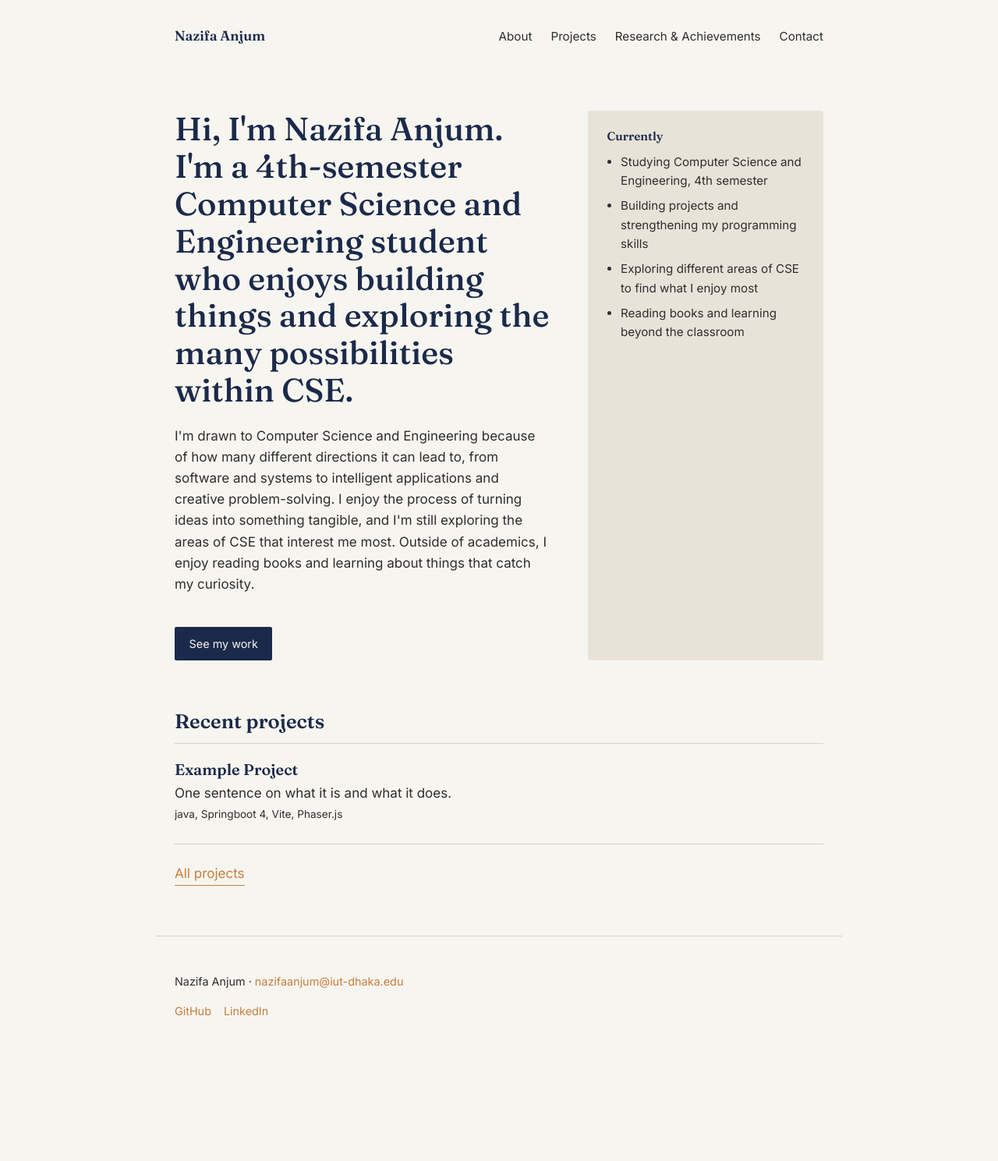
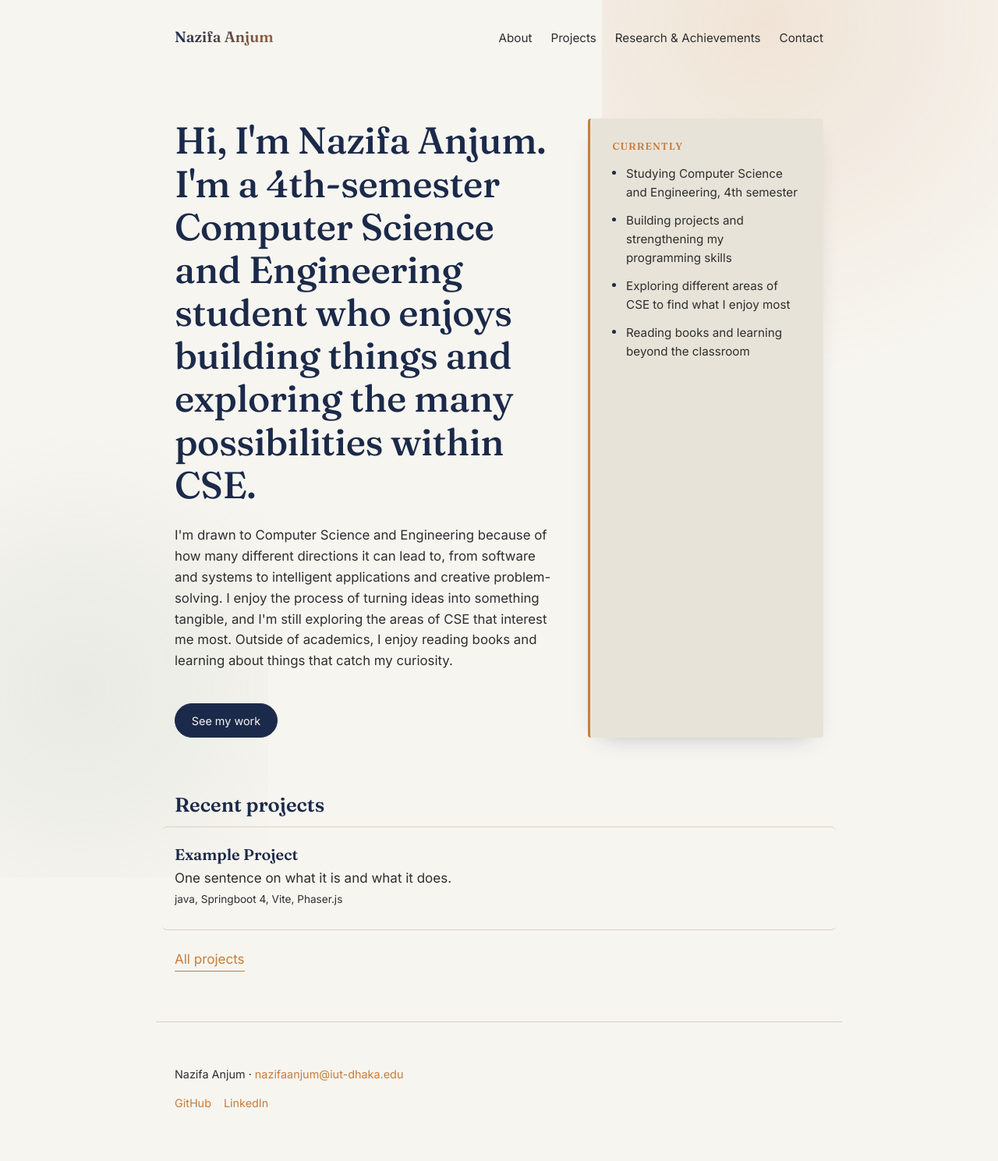
Before and after one commit to na-rai/na-rai.github.io, a Jekyll site: the page built from index.html, in a window 1280 px wide. Shown: the whole page at 78% size. Built offline with Jekyll 4.4.1, drawn with Linux system fonts in a browser that asks for light colours; before the commit the page ends 1370 px from its top, so only the background shows below that.

Commit message:
Update _custom.scss

```diff
--- a/_sass/_custom.scss
+++ b/_sass/_custom.scss
@@ -4,6 +4,7 @@
   --ink: #1B2A4A;      // deep indigo — headings, primary text
   --body: #2E2E2E;     // body copy
   --accent: #C77D3B;   // warm amber — the one accent color
+  --accent-2: #8FA998; // muted sage — second accent, used sparingly (blobs/glow only)
   --card: #E8E3D8;     // subtle fill for the "currently" panel
   --rule: #D8D2C4;     // hairline dividers
 
@@ -19,6 +20,8 @@
 
 * { box-sizing: border-box; }
 
+html { scroll-behavior: smooth; }
+
 body {
   margin: 0;
   background: var(--paper);
@@ -26,6 +29,37 @@ body {
   font-family: var(--sans);
   font-size: 17px;
   line-height: 1.6;
+  position: relative;
+  overflow-x: hidden;
+}
+
+// ---- Ambient background decoration (fixed, behind everything, CSS-only) ----
+body::before {
+  content: "";
+  position: fixed;
+  top: -20%;
+  right: -15%;
+  width: 60vw;
+  height: 60vw;
+  max-width: 700px;
+  max-height: 700px;
+  background: radial-gradient(circle at 30% 30%, rgba(199,125,59,0.14), transparent 65%);
+  z-index: -1;
+  pointer-events: none;
+}
+
+body::after {
+  content: "";
+  position: fixed;
+  bottom: -25%;
+  left: -20%;
+  width: 55vw;
+  height: 55vw;
+  max-width: 600px;
+  max-height: 600px;
+  background: radial-gradient(circle at 60% 60%, rgba(143,169,152,0.14), transparent 65%);
+  z-index: -1;
+  pointer-events: none;
 }
 
 h1, h2, h3 {
@@ -56,8 +90,11 @@ p { max-width: 68ch; }
   &__home {
     font-family: var(--serif);
     font-weight: 600;
-    font-size: 1.1rem;
-    color: var(--ink);
+    font-size: 1.2rem;
+    background: linear-gradient(100deg, var(--ink), var(--accent) 140%);
+    -webkit-background-clip: text;
+    background-clip: text;
+    color: transparent;
   }
 
   &__links {
@@ -66,13 +103,23 @@ p { max-width: 68ch; }
     font-size: 0.95rem;
 
     a {
+      position: relative;
       color: var(--body);
-      border-bottom: 1px solid transparent;
-      padding-bottom: 2px;
-      transition: border-color 0.15s ease;
+      padding-bottom: 3px;
 
-      &:hover, &:focus-visible {
-        border-color: var(--accent);
+      &::after {
+        content: "";
+        position: absolute;
+        left: 0;
+        bottom: 0;
+        width: 0;
+        height: 1.5px;
+        background: var(--accent);
+        transition: width 0.25s ease;
+      }
+
+      &:hover::after, &:focus-visible::after {
+        width: 100%;
       }
     }
   }
@@ -82,6 +129,7 @@ p { max-width: 68ch; }
   max-width: var(--max-width);
   margin: 0 auto;
   padding: 1rem 1.5rem 4rem;
+  position: relative;
 }
 
 // ---- Hero (asymmetric, left-aligned) ----
@@ -89,8 +137,8 @@ p { max-width: 68ch; }
   display: grid;
   grid-template-columns: 1.6fr 1fr;
   gap: 3rem;
-  padding: 3rem 0 4rem;
-  animation: fade-in 0.6s ease-out;
+  padding: 3.5rem 0 4.5rem;
+  animation: fade-in 0.7s cubic-bezier(.2,.8,.2,1);
 
   @media (max-width: 700px) {
     grid-template-columns: 1fr;
@@ -99,55 +147,80 @@ p { max-width: 68ch; }
   }
 
   &__statement h1 {
-    font-size: clamp(1.8rem, 4vw, 2.6rem);
+    font-size: clamp(2rem, 4.5vw, 3rem);
     font-weight: 500;
+    letter-spacing: -0.01em;
   }
 
   &__sub {
     color: var(--body);
     margin-top: 1.2rem;
+    font-size: 1.05rem;
   }
 
   &__currently {
     background: var(--card);
-    padding: 1.5rem;
-    border-radius: 2px;
+    padding: 1.75rem;
+    border-radius: 4px;
+    border-left: 3px solid var(--accent);
+    box-shadow: 0 12px 30px -18px rgba(27,42,74,0.35);
 
     h2 {
-      font-size: 0.95rem;
+      font-size: 0.8rem;
       font-weight: 600;
-      margin-bottom: 0.75rem;
+      letter-spacing: 0.08em;
+      text-transform: uppercase;
+      color: var(--accent);
+      margin-bottom: 1rem;
     }
 
     ul {
       margin: 0;
-      padding-left: 1.1rem;
+      padding: 0;
+      list-style: none;
       font-size: 0.95rem;
 
-      li { margin-bottom: 0.5rem; }
+      li {
+        margin-bottom: 0.7rem;
+        padding-left: 1.1rem;
+        position: relative;
+
+        &::before {
+          content: "";
+          position: absolute;
+          left: 0;
+          top: 0.55em;
+          width: 5px;
+          height: 5px;
+          border-radius: 50%;
+          background: var(--ink);
+        }
+      }
     }
   }
 }
 
 @keyframes fade-in {
-  from { opacity: 0; transform: translateY(8px); }
+  from { opacity: 0; transform: translateY(12px); }
   to { opacity: 1; transform: translateY(0); }
 }
 
 // ---- Pill links / buttons ----
 .pill-link {
   display: inline-block;
-  padding: 0.55rem 1.1rem;
+  padding: 0.6rem 1.3rem;
   border: 1px solid var(--ink);
-  border-radius: 2px;
+  border-radius: 999px;
   color: var(--ink);
   font-size: 0.9rem;
   margin-top: 1.5rem;
-  transition: background 0.15s ease, color 0.15s ease;
+  transition: background 0.2s ease, color 0.2s ease, transform 0.2s ease, box-shadow 0.2s ease;
 
   &:hover, &:focus-visible {
     background: var(--ink);
     color: var(--paper);
+    transform: translateY(-2px);
+    box-shadow: 0 10px 20px -10px rgba(27,42,74,0.5);
   }
 
   &--primary {
@@ -157,6 +230,7 @@ p { max-width: 68ch; }
     &:hover, &:focus-visible {
       background: var(--accent);
       border-color: var(--accent);
+      box-shadow: 0 10px 20px -10px rgba(199,125,59,0.6);
     }
   }
 }
@@ -168,15 +242,23 @@ p { max-width: 68ch; }
 
   &__item {
     display: block;
-    padding: 1.4rem 0;
+    padding: 1.5rem 1rem;
+    margin: 0 -1rem;
     border-top: 1px solid var(--rule);
     color: inherit;
+    border-radius: 6px;
+    transition: background 0.2s ease, transform 0.2s ease;
 
     &:last-child { border-bottom: 1px solid var(--rule); }
 
-    h2, h3 { margin-bottom: 0.3rem; }
+    h2, h3 { margin-bottom: 0.3rem; transition: color 0.2s ease; }
 
     p { margin: 0.2rem 0; color: var(--body); }
+
+    &:hover {
+      background: var(--card);
+      transform: translateX(4px);
+    }
 
     &:hover h2, &:hover h3 { color: var(--accent); }
   }
@@ -218,7 +300,7 @@ p { max-width: 68ch; }
   h1 { margin-top: 0.8rem; }
 
   &__tagline {
-    font-size: 1.1rem;
+    font-size: 1.15rem;
     color: var(--body);
   }
 
@@ -233,18 +315,24 @@ p { max-width: 68ch; }
   &__links { display: flex; gap: 0.75rem; margin-bottom: 1rem; }
 }
 
-// ---- Timeline (achievements — a real sequence, so dividers make sense) ----
+// ---- Timeline (achievements — a real sequence) ----
 .timeline {
   &__item {
-    padding: 1.2rem 0;
+    padding: 1.3rem 1rem;
+    margin: 0 -1rem;
     border-top: 1px solid var(--rule);
+    border-radius: 6px;
+    transition: background 0.2s ease;
 
     &:last-child { border-bottom: 1px solid var(--rule); }
+
+    &:hover { background: var(--card); }
   }
 
   &__date {
     font-size: 0.85rem;
-    color: #6b6b6b;
+    color: var(--accent);
+    font-weight: 600;
   }
 }
 
@@ -252,7 +340,7 @@ p { max-width: 68ch; }
 .site-footer {
   max-width: var(--max-width);
   margin: 0 auto;
-  padding: 2rem 1.5rem 3rem;
+  padding: 2.5rem 1.5rem 3rem;
   border-top: 1px solid var(--rule);
   font-size: 0.9rem;
   color: var(--body);
@@ -261,6 +349,19 @@ p { max-width: 68ch; }
     display: flex;
     gap: 1rem;
     margin-top: 0.4rem;
+
+    a {
+      position: relative;
+      &::after {
+        content: "";
+        position: absolute;
+        left: 0; bottom: -2px;
+        width: 0; height: 1px;
+        background: var(--accent);
+        transition: width 0.2s ease;
+      }
+      &:hover::after { width: 100%; }
+    }
   }
 }
 
```
